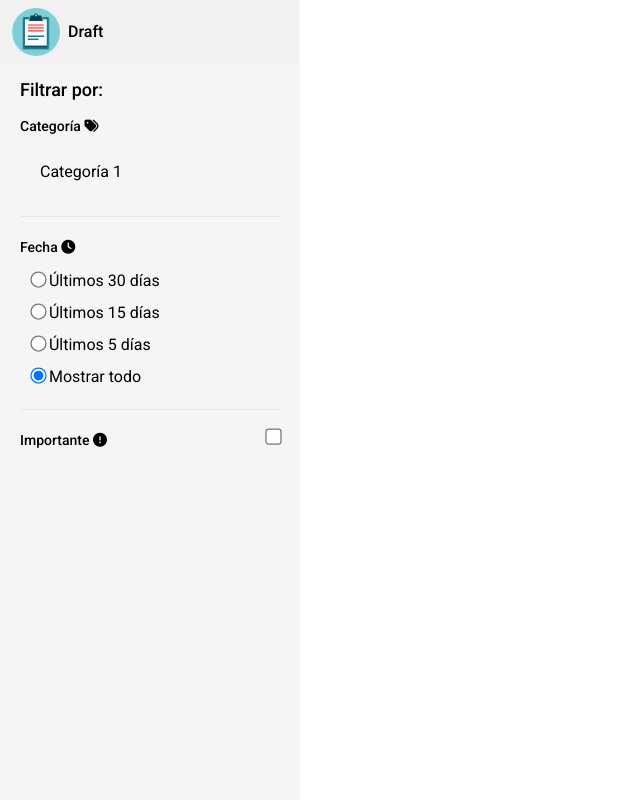
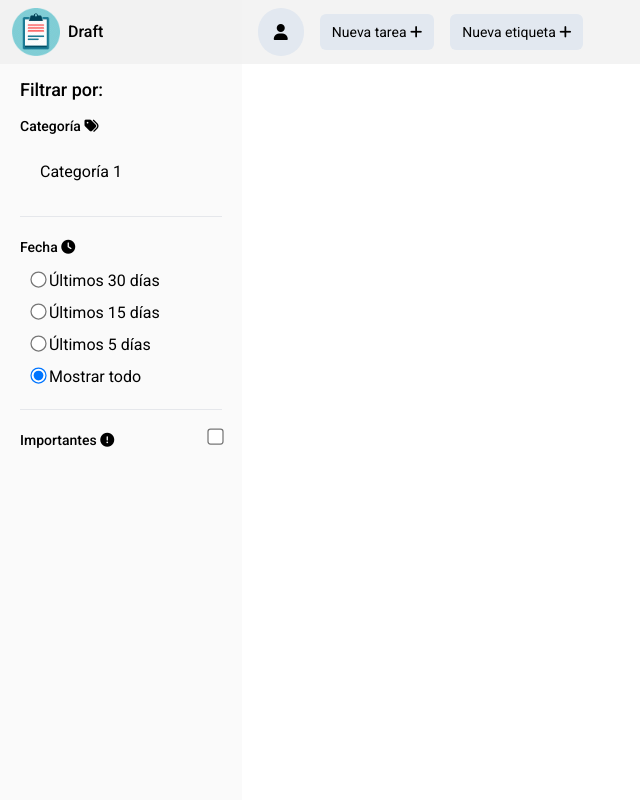
Before and after one commit to Hidrah12/draft, a Django app: page / in a window 1280 px wide. Shown: the whole page, without its empty margins (0-640 px from the left). Run offline with Django 4.2, Linux system fonts and the light colour scheme; some libraries are stand-ins or nearby versions.

Commit message:
style: se agregaron los botones para crear tareas y etiquetas

```diff
--- /dev/null
+++ b/apps/core/templates/core/components/contenido.html
@@ -0,0 +1,9 @@
+<section class="h-16 w-[100%] bg-[#f1f1f1d8] flex items-center space-x-4 px-4">
+    <button><i class="fa-solid fa-user bg-slate-200 rounded-full p-4"></i></button>
+    <button
+        class="bg-slate-200 rounded-md px-3 py-2 border-none outline-none text-sm hover:bg-slate-300 transition-colors">Nueva
+        tarea <i class="fa-solid fa-plus"></i></button>
+    <button
+        class="bg-slate-200 rounded-md px-3 py-2 border-none outline-none text-sm hover:bg-slate-300 transition-colors">Nueva
+        etiqueta <i class="fa-solid fa-plus"></i></button>
+</section>
--- a/apps/core/templates/core/components/menu-lateral-desplegable.html
+++ b/apps/core/templates/core/components/menu-lateral-desplegable.html
@@ -1,6 +1,6 @@
 {% load static %}
-<div class="h-[100vh] bg-[#f5f5f5] w-[300px]">
-    <ul class="flex items-center justify-between px-3 py-2 bg-[#f1f1f1d8]">
+<div class="h-[100vh] relative bg-[#fafafa] w-[300px]">
+    <ul class="flex items-center justify-between px-3 py-2 bg-[#f1f1f1d8] h-16">
         <li>
             <a href="{% url 'core:index' %}" class="flex items-center space-x-2">
                 <img src="{% static 'img/draft-logo.png' %}" alt="Draft logo" class="w-12">
@@ -38,7 +38,7 @@
             </label>
         </ul>
         <hr class="my-5">
-        <h3 class="text-sm font-medium my-3">Importante <i class="fa-solid fa-circle-exclamation"></i> <input
+        <h3 class="text-sm font-medium my-3">Importantes <i class="fa-solid fa-circle-exclamation"></i> <input
                 type="checkbox" name="" id="" class="float-right scale-125"></h3>
     </div>
 </div>
--- a/apps/core/templates/core/index.html
+++ b/apps/core/templates/core/index.html
@@ -7,5 +7,8 @@ Draft | App de tareas
 
 
 {% block content %}
-{% include 'core/components/menu-lateral-desplegable.html' %}
+<main class="flex ">
+    {% include 'core/components/menu-lateral-desplegable.html' %}
+    {% include 'core/components/contenido.html' %}
+</main>
 {% endblock content %}
--- a/static/dist/output.css
+++ b/static/dist/output.css
@@ -602,6 +602,14 @@ video {
   height: 1.25rem;
 }
 
+.h-28 {
+  height: 7rem;
+}
+
+.h-16 {
+  height: 4rem;
+}
+
 .max-h-\[300px\] {
   max-height: 300px;
 }
@@ -632,6 +640,10 @@ video {
 
 .w-5 {
   width: 1.25rem;
+}
+
+.w-\[100\%\] {
+  width: 100%;
 }
 
 .scale-75 {
@@ -698,8 +710,25 @@ video {
   border-radius: 0.375rem;
 }
 
+.rounded-full {
+  border-radius: 9999px;
+}
+
+.border-2 {
+  border-width: 2px;
+}
+
 .border-none {
   border-style: none;
+}
+
+.border-slate-400 {
+  --tw-border-opacity: 1;
+  border-color: rgb(148 163 184 / var(--tw-border-opacity));
+}
+
+.border-slate-400\/60 {
+  border-color: rgb(148 163 184 / 0.6);
 }
 
 .bg-slate-200 {
@@ -748,8 +777,36 @@ video {
   background-color: #f1f1f1d8;
 }
 
+.bg-\[\#f8f8f8\] {
+  --tw-bg-opacity: 1;
+  background-color: rgb(248 248 248 / var(--tw-bg-opacity));
+}
+
+.bg-\[\#fafafa\] {
+  --tw-bg-opacity: 1;
+  background-color: rgb(250 250 250 / var(--tw-bg-opacity));
+}
+
+.bg-cyan-300 {
+  --tw-bg-opacity: 1;
+  background-color: rgb(103 232 249 / var(--tw-bg-opacity));
+}
+
+.bg-slate-300 {
+  --tw-bg-opacity: 1;
+  background-color: rgb(203 213 225 / var(--tw-bg-opacity));
+}
+
 .p-2 {
   padding: 0.5rem;
+}
+
+.p-5 {
+  padding: 1.25rem;
+}
+
+.p-4 {
+  padding: 1rem;
 }
 
 .px-3 {
@@ -770,6 +827,16 @@ video {
 .py-3 {
   padding-top: 0.75rem;
   padding-bottom: 0.75rem;
+}
+
+.px-4 {
+  padding-left: 1rem;
+  padding-right: 1rem;
+}
+
+.py-4 {
+  padding-top: 1rem;
+  padding-bottom: 1rem;
 }
 
 .pl-2 {
@@ -857,3 +924,18 @@ video {
 .hover\:bg-cyan-500\/60:hover {
   background-color: rgb(6 182 212 / 0.6);
 }
+
+.hover\:bg-slate-300:hover {
+  --tw-bg-opacity: 1;
+  background-color: rgb(203 213 225 / var(--tw-bg-opacity));
+}
+
+.hover\:bg-slate-200:hover {
+  --tw-bg-opacity: 1;
+  background-color: rgb(226 232 240 / var(--tw-bg-opacity));
+}
+
+.hover\:bg-slate-100:hover {
+  --tw-bg-opacity: 1;
+  background-color: rgb(241 245 249 / var(--tw-bg-opacity));
+}
```
